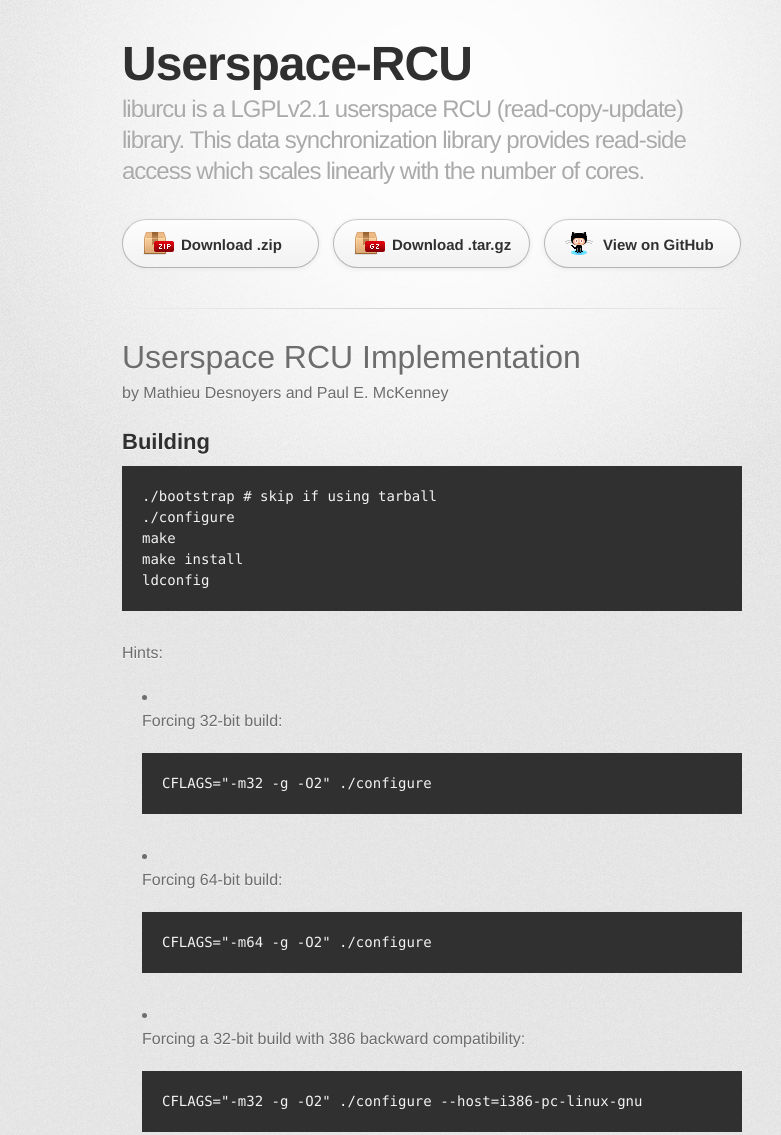
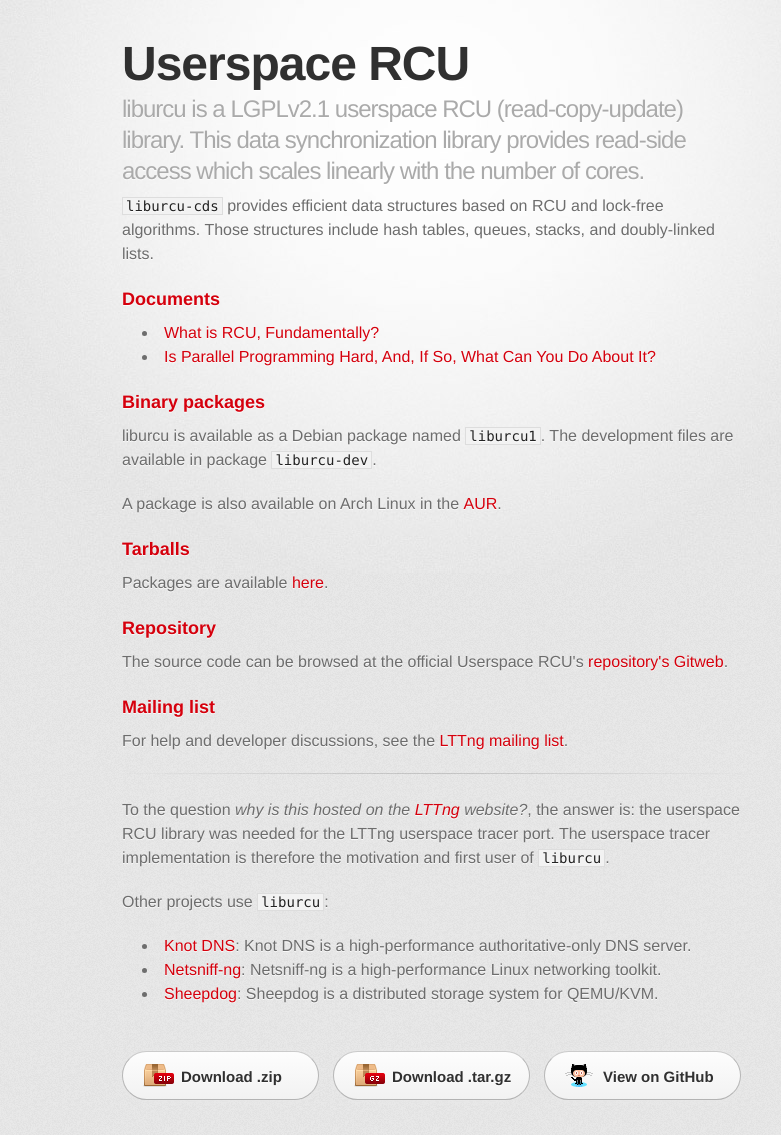
Before and after one commit to urcu/userspace-rcu, a plain HTML site: page index.html in a window 1280 px wide. Shown: the top 1135 px of the page, without its empty margins (208-989 px from the left). Drawn offline with Linux system fonts and the light colour scheme; a web font is replaced by a local one.

Commit message:
Add useful info to page

```diff
--- a/index.html
+++ b/index.html
@@ -10,7 +10,7 @@
     <!--[if lt IE 9]>
     <script src="//html5shiv.googlecode.com/svn/trunk/html5.js"></script>
     <![endif]-->
-    <title>Userspace-RCU by urcu</title>
+    <title>Userspace RCU by urcu</title>
   </head>
 
   <body>
@@ -18,8 +18,76 @@
       <div class="inner">
 
         <header>
-          <h1>Userspace-RCU</h1>
-          <h2>liburcu is a LGPLv2.1 userspace RCU (read-copy-update) library. This data synchronization library provides read-side access which scales linearly with the number of cores. </h2>
+          <h1>Userspace RCU</h1>
+          <h2>
+            liburcu is a LGPLv2.1 userspace RCU (read-copy-update) library.
+            This data synchronization library provides read-side access which scales
+            linearly with the number of cores.
+          </h2>
+          <p>
+            <code>liburcu-cds</code> provides efficient data structures based on RCU
+            and lock-free algorithms. Those structures include hash tables, queues,
+            stacks, and doubly-linked lists.
+          </p>
+
+          <h3>Documents</h3>
+          <ul>
+            <li><a href="http://lwn.net/Articles/262464/">What is RCU, Fundamentally?</a></li>
+            <li><a href="https://www.kernel.org/pub/linux/kernel/people/paulmck/perfbook/perfbook.html">Is Parallel Programming Hard, And, If So, What Can You Do About It?</a></li>
+          </ul>
+
+          <h3>Binary packages</h3>
+          <p>
+            liburcu is available as a Debian package named <code>liburcu1</code>.
+            The development files are available in package <code>liburcu-dev</code>.
+          </p>
+          <p>
+            A package is also available on Arch Linux in the
+            <a href="https://aur.archlinux.org/packages/liburcu/">AUR</a>.
+          </p>
+
+          <h3>Tarballs</h3>
+          <p>
+            Packages are available
+            <a href="http://www.lttng.org/files/urcu/?O=D">here</a>.
+          </p>
+
+          <h3>Repository</h3>
+          <p>
+            The source code can be browsed at the official Userspace RCU's
+            <a href="http://git.lttng.org/?p=userspace-rcu.git">repository's Gitweb</a>.
+          </p>
+
+          <h3>Mailing list</h3>
+          <p>
+            For help and developer discussions, see the
+            <a href="http://lists.casi.polymtl.ca/cgi-bin/mailman/listinfo/ltt-dev">LTTng mailing list</a>.
+          </p>
+
+          <hr>
+
+          <p>
+            To the question <em>why is this hosted on the <a href="http://lttng.org/">LTTng</a> website?</em>,
+            the answer is: the userspace RCU library was needed for the LTTng userspace
+            tracer port. The userspace tracer implementation is therefore the motivation and
+            first user of <code>liburcu</code>.
+          </p>
+
+          <p>
+            Other projects use <code>liburcu</code>:
+          </p>
+
+          <ul>
+            <li><a href="https://www.knot-dns.cz/">Knot DNS</a>:
+              Knot DNS is a high-performance authoritative-only DNS server.
+            </li>
+            <li><a href="http://netsniff-ng.org/">Netsniff-ng</a>:
+              Netsniff-ng is a high-performance Linux networking toolkit.
+            </li>
+            <li><a href="http://www.osrg.net/sheepdog/">Sheepdog</a>:
+              Sheepdog is a distributed storage system for QEMU/KVM.
+            </li>
+          </ul>
         </header>
 
         <section id="downloads" class="clearfix">
@@ -469,13 +537,6 @@ operating system.</li>
 <p>You can contact the maintainers on the following mailing list:
 <code>lttng-dev@lists.lttng.org</code>.</p>
         </section>
-
-        <footer>
-          Userspace-RCU is maintained by <a href="https://github.com/urcu">urcu</a><br>
-          This page was generated by <a href="http://pages.github.com">GitHub Pages</a>. Tactile theme by <a href="https://twitter.com/jasonlong">Jason Long</a>.
-        </footer>
-
-
       </div>
     </div>
   </body>
```
